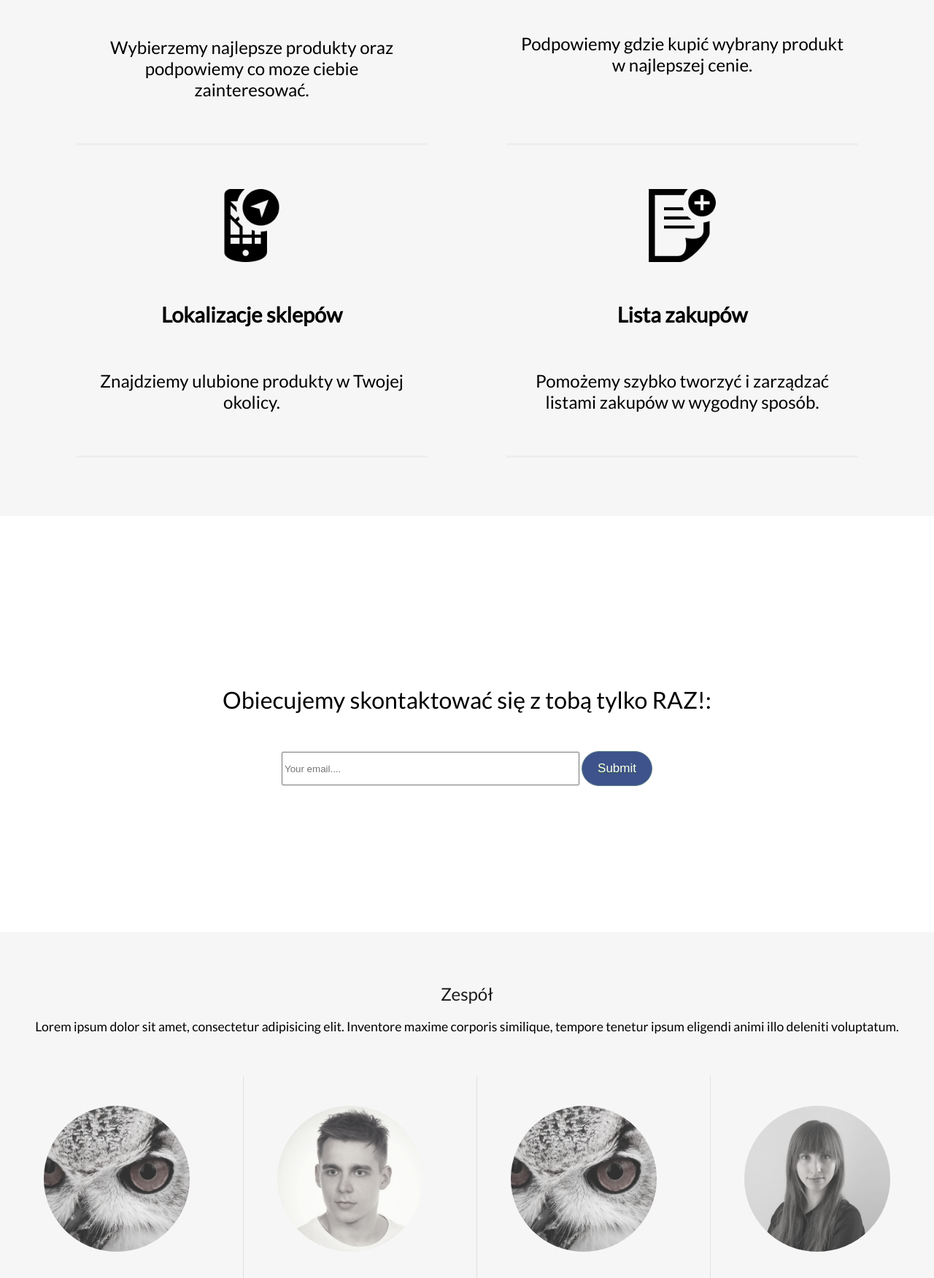
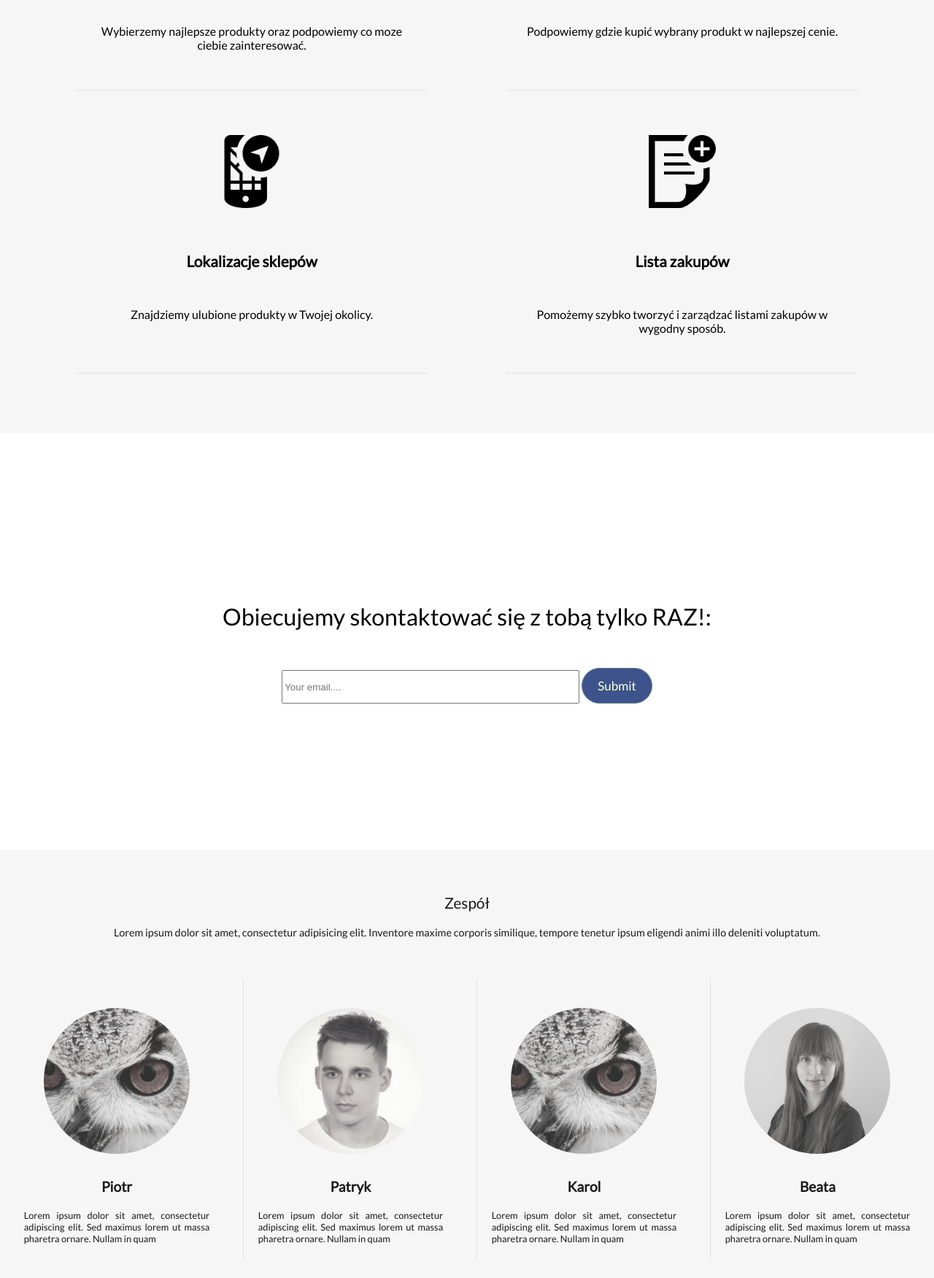
Before and after one commit to infoshareacademy/jfdd4-frontreact, a plain HTML site: page index.html in a window 1280 px wide. Shown: the part 1049-2800 px from the top of the page at 73% size. Drawn offline with Linux system fonts and the light colour scheme.

Commit message:
naprawa sass

```diff
--- a/styles/_features-team.scss
+++ b/styles/_features-team.scss
@@ -1,12 +1,10 @@
-$font-size: 2em;
+$font-size: 1.8em;
 $font-color: rgba(6, 6, 6, 0.92);
-$font-stack: Courier 10 Pitch, sans-serif;
+$font-stack: 'Lato', sans-serif;
 $feature-background-color: #f6f6f6;
 $team-background-color: #f6f6f6;
 
-body {
-    min-width: 370px;
-}
+
 #features {
     display: flex;
     flex-flow: row wrap;
@@ -23,9 +21,8 @@ body {
     border-bottom: inset;
 }
 
-/*podswietlanie feature*/
 .features-feature:hover {
-background-color: #ebebeb;
+    background-color: #ebebeb;
 }
 
 .features-line-break {
@@ -36,6 +33,7 @@ background-color: #ebebeb;
     background-position: center top;
     background-repeat: no-repeat;
     background-size: 100px;
+    padding-top: 10px;
 }
 
 #features-suggestion {
@@ -61,14 +59,14 @@ background-color: #ebebeb;
 .features-title {
     margin-top: 150px;
     text-align: center;
-    font-size: $font-size - 0.2em;
+    font-size: $font-size - 0.5em;
     font-weight: 700;
 }
 
 .features-description{
     text-align: center;
     padding: 30px 10px 30px;
-    font-size: $font-size - 0.5em;
+    font-size: $font-size - 0.8em;
 }
 
 #team {
@@ -88,6 +86,7 @@ background-color: #ebebeb;
     text-align: center;
     padding: 0 20px 40px;
     font-size: $font-size - 0.9em;
+    color: $font-color;
 }
 
 #team-section {
@@ -112,13 +111,13 @@ div.team-members:first-child {
 }
 
 .team-members img {
-    max-width:300px;
+    max-width:200px;
     width: 100%;
     border-radius: 50%;
 }
 
 .team-photo {
-    opacity: 0.5;
+    opacity: 0.8;
     filter: grayscale(90%);
     margin-bottom: 10px;
 }
@@ -127,6 +126,8 @@ div.team-members:first-child {
     margin: auto;
     text-align: center;
     padding: 20px;
+    color: $font-color;
+    font-size: $font-size - 0.6em;
 }
 
 .team-description {
@@ -151,8 +152,8 @@ div.team-members:first-child {
     .team-members {
         width: 23%;
         margin: 0 1% 0 1%;
-        border-bottom: hidden;
-        border-left: inset #dfdfe2;
+        border-top: hidden;
+        border-left: 1px outset #dfdfe2;
     }
 
     .team-clear {
--- a/styles/main.scss
+++ b/styles/main.scss
@@ -1,73 +1,10 @@
 body
 {
-    background-color: #f5f5f8;
-    margin: 0px;
+    background-color: #f6f6f6;
+    margin: 0;
+    font-family: 'Lato', sans-serif;
+    min-width: 370px;
 }
-
-#features {
-    display: block;
-    background-color: #f6f6f9;
-    margin-top: 150px;
-    /*margin - pasek nawigacji od Piotra*/
-    padding: 50px;
-}
-
-.features-feature{
-    margin: 30px 30px 30px;
-    padding: 15px;
-    width: 40vw;
-}
-
-#features-suggestion {
-    background-image: url(../images/features-suggestion.png);
-    background-position: center top;
-    background-repeat: no-repeat;
-    background-size: 100px;
-}
-
-#features-compare {
-    background-image: url(../images/features-compare.png);
-    background-position: center top;
-    background-repeat: no-repeat;
-    background-size: 100px;
-}
-
-#features-nav {
-    background-image: url(../images/features-nav.png);
-    background-position: center top;
-    background-repeat: no-repeat;
-    background-size: 100px;
-}
-
-#features-list {
-    background-image: url(../images/features-list.png);
-    background-position: center top;
-    background-repeat: no-repeat;
-    background-size: 100px;
-}
-
-.features-title {
-    font-size: 20px;
-    margin-top: 150px;
-    text-align: center;
-}
-
-.features-description{
-    text-align: justify;
-    padding: 30px;
-}
-
-.features-float-right {
-    float: right;
-}
-.features-float-left {
-    float: left;
-}
-.features-float-clear {
-    clear: both;
-}
-
-
 
 .navigation-nav {
     position: fixed;
@@ -77,13 +14,12 @@ body
     z-index: 1;
 }
 
-
-.navigationul {
+.navigation-ul {
     list-style-type: none;
     margin: 0;
     padding: 0;
     overflow: hidden;
-    background-color: rgba(0, 0, 0, 0.61);
+    background-color: rgba(139,133,135,0.5);
 }
 
 
@@ -101,6 +37,7 @@ li {
     padding-bottom: 10px;
     text-decoration: none;
     transition: 1s transform 5ms;
+    font-size: 1em; /* dodalam 1.1*/
 }
 
 
@@ -112,33 +49,45 @@ li {
 
 li a:hover {  transform: scale(1.5);  }
 
-.signup {text-align: center}
+.signup {
+    text-align: center;
+    padding-top: 200px;
+    padding-bottom: 200px;
+    margin: auto;
+    background-color: #ffffff;
+}
 
-.inputemail {
+
+.singup-title {
+    /*margin-left: -180px;*/ /* dodalam*/
+    font-size: 2em;   /* dodalam*/
+}
+
+.input-email {
     width: 400px;
     height: 40px;
 
 }
 
-.myButton {
-    background-color:#44c767;
+.my-button {
+    background-color: #3e528b;
     -moz-border-radius:28px;
     -webkit-border-radius:28px;
     border-radius:28px;
-    border:1px solid #18ab29;
+    border:1px solid #61848b;
     display:inline-block;
     cursor:pointer;
     color:#ffffff;
-    font-family:Arial, sans-serif;
+    font-family: 'Lato', sans-serif; /*dodalam*/
     font-size:17px;
     padding:13px 21px;
     text-decoration:none;
     text-shadow:0 1px 0 #2f6627;
 }
-.myButton:hover {
-    background-color:#5cbf2a;
+.my-button:hover {
+    background-color: #a469bf;
 }
-.myButton:active {
+.my-button:active {
     position:relative;
     top:1px;
 }
@@ -147,7 +96,6 @@ li a:hover {  transform: scale(1.5);  }
 /*PATRYK*/
 #intro
 {
-
     background-image: linear-gradient(to top,rgba(0,0,0,0.1),rgba(0,0,0,0.1)),url(../images/background/8.jpg);
     /*background-image: url(../images/background/10.jpg);*/
     background-size: cover;
@@ -172,7 +120,7 @@ li a:hover {  transform: scale(1.5);  }
 .slogan {
     padding: 25% 10px 5%;
     text-align: center;
-    font-style: italic;
+    font-style: italic; /*czy jest ok?*/
     position: relative;
 }
 
@@ -181,7 +129,6 @@ li a:hover {  transform: scale(1.5);  }
     font-weight:bold;
     font-size: 48px;
     /*font-family: "Courier 10 Pitch";*/
-
 }
 
 .slogan p {
@@ -190,84 +137,9 @@ li a:hover {  transform: scale(1.5);  }
     color: ghostwhite;
     font-weight: lighter;
     line-height: 31px;
-
-}
-/*PATRYK*/
-
-/*Karol*/
-
-#team {
-    /*background-color: rgba(0, 0, 0, 0.75);*/
-    padding: 0;
-    margin: 0;
-    color: #fff;
-    padding-top: 40px;
-}
-#team-section {
-     display: flex;
-     flex-wrap: wrap;
-     flex-direction: row;
-     justify-content: space-around;
- }
-
-.team-members {
-      flex: 1;
-      padding: 20px;
-      padding-top: 40px;
-      background-color: rgba(0, 0, 0, 0.6);
-      min-width: 250px;
-      max-width: 300px;
-      text-align: justify;
-  }
-
-.team-header {
-       text-align: center;
-       margin: 20px 0 20px;
 }
 
-.team-title {
-    text-align: center;
-    padding: 0 50px 20px;
-}
-
-.team-name {
-    z-index: 2;
-    margin: auto;
-    text-align: center;
-    /*position:absolute;*/
-    top: 130px;
-    left: 0;
-    right:0;
-    opacity: 0.9;
-    padding-top: 10px;
- }
-
-.team-foto {
-    display: block;
-    margin: auto;
-    width: 100%;
-    opacity: 0.1;
-    z-index: 1;
-    filter: grayscale(90%);
-    margin-bottom: 10px;
-}
-
-.team-foto:before {
-     /*opacity: 0.5;*/
-     /*background-color: #fff;*/
- }
-
-.team-foto:hover{
-      opacity: 0.5;
-      transition: opacity 2.9s;
-  }
-
-.team-foto:after { transition: opacity 3.9s ;
-
-}
-
-#subscribe
-{
+#subscribe {
     margin-left: auto;
     margin-right: auto;
     line-height: 60px;
@@ -279,13 +151,18 @@ li a:hover {  transform: scale(1.5);  }
     font-size: 28px;
     box-shadow: 0px 0px 222px white;
     color: black;
-    font-family: 'Courgette', cursive;
+    /*font-family: 'Courgette', cursive;*/
+    font-family: 'Lato', sans-serif; /*dodalam*/
+    font-style: normal; /*dodalam*/
 }
+
 #subscribe:hover
 {
     opacity: 0.7;
     text-decoration: none;
 }
 
+
+
 @import "_footer.scss";
-@import "_features-team";
+@import "_features-team.scss";
```
Also changed, not shown: styles/main.css.
